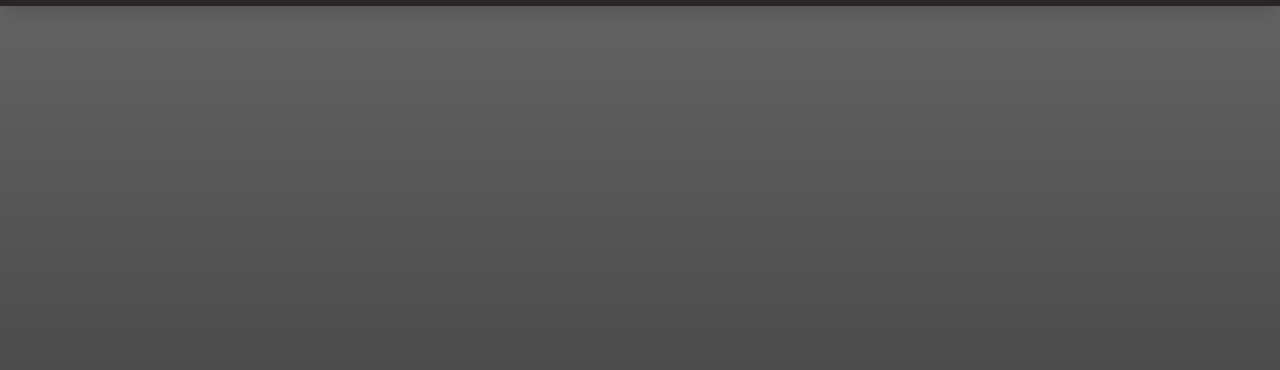
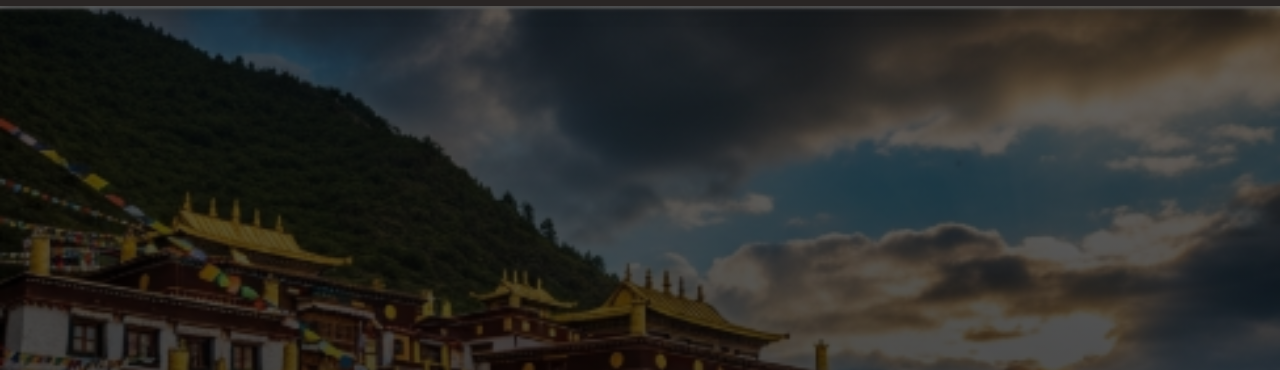
Before and after one commit to ArticunoX86/monastery306-website, a plain HTML site: page Tashiding/tashiding.html in a window 1280 px wide. Shown: the part 66-436 px from the top of the page. Drawn offline with nearby package versions, Linux system fonts and the light colour scheme; files whose address does not match are found by name.

Commit message:
Resolved merge conflict and added Tashiding folder

```diff
--- a/Tashiding/tashiding.html
+++ b/Tashiding/tashiding.html
@@ -17,7 +17,7 @@
 
     /* hero bg uses local image in the same folder */
     .hero-bg {
-      background-image: linear-gradient(to bottom, rgba(0,0,0,0.6), rgba(0,0,0,0.8)), url('rumtek.png');
+      background-image: linear-gradient(to bottom, rgba(0,0,0,0.6), rgba(0,0,0,0.8)), url('Tashiding.png');
       background-size: cover;
       background-position: center;
       height: 100vh;
```
Also changed, not shown: Tashiding/Tashiding.png (added).
